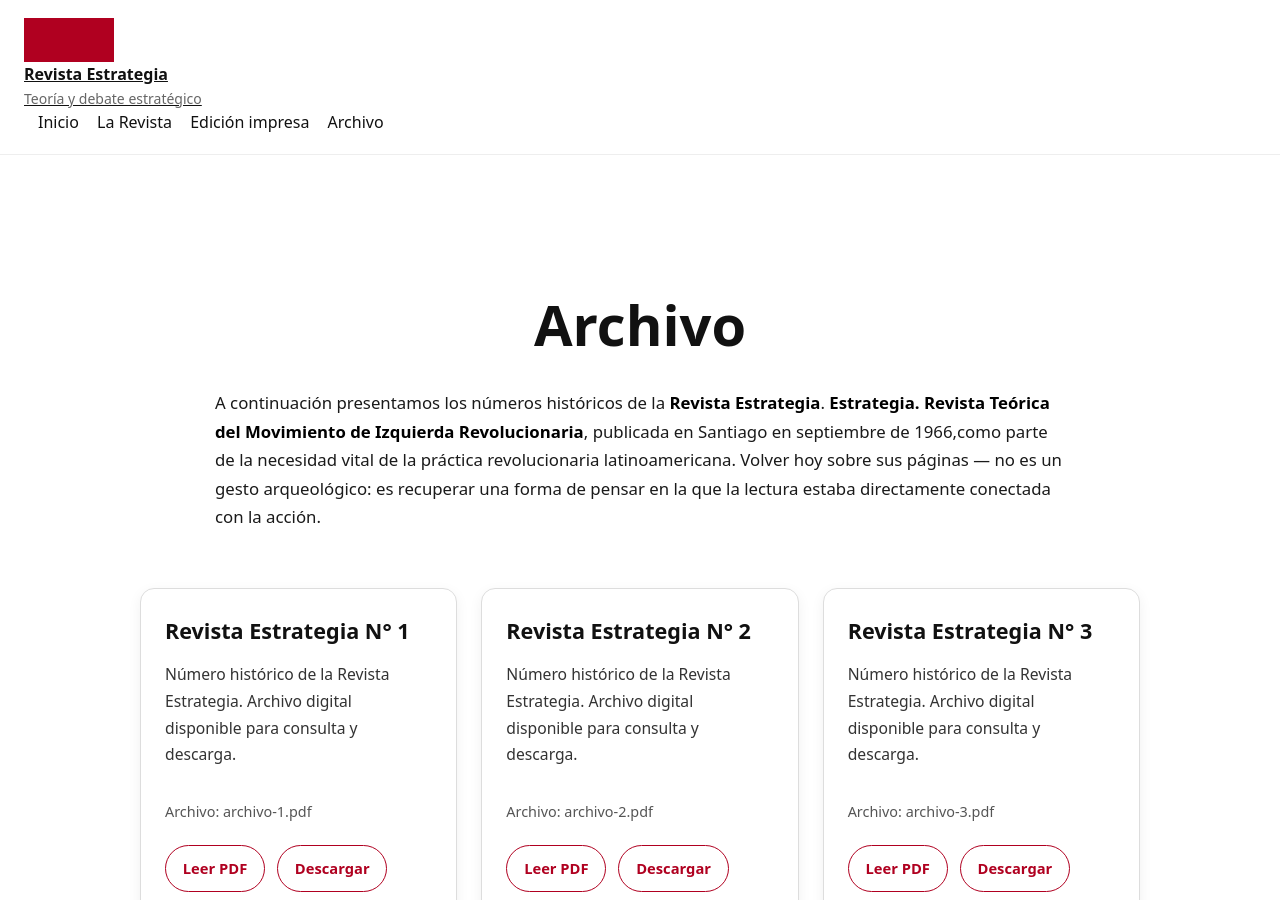
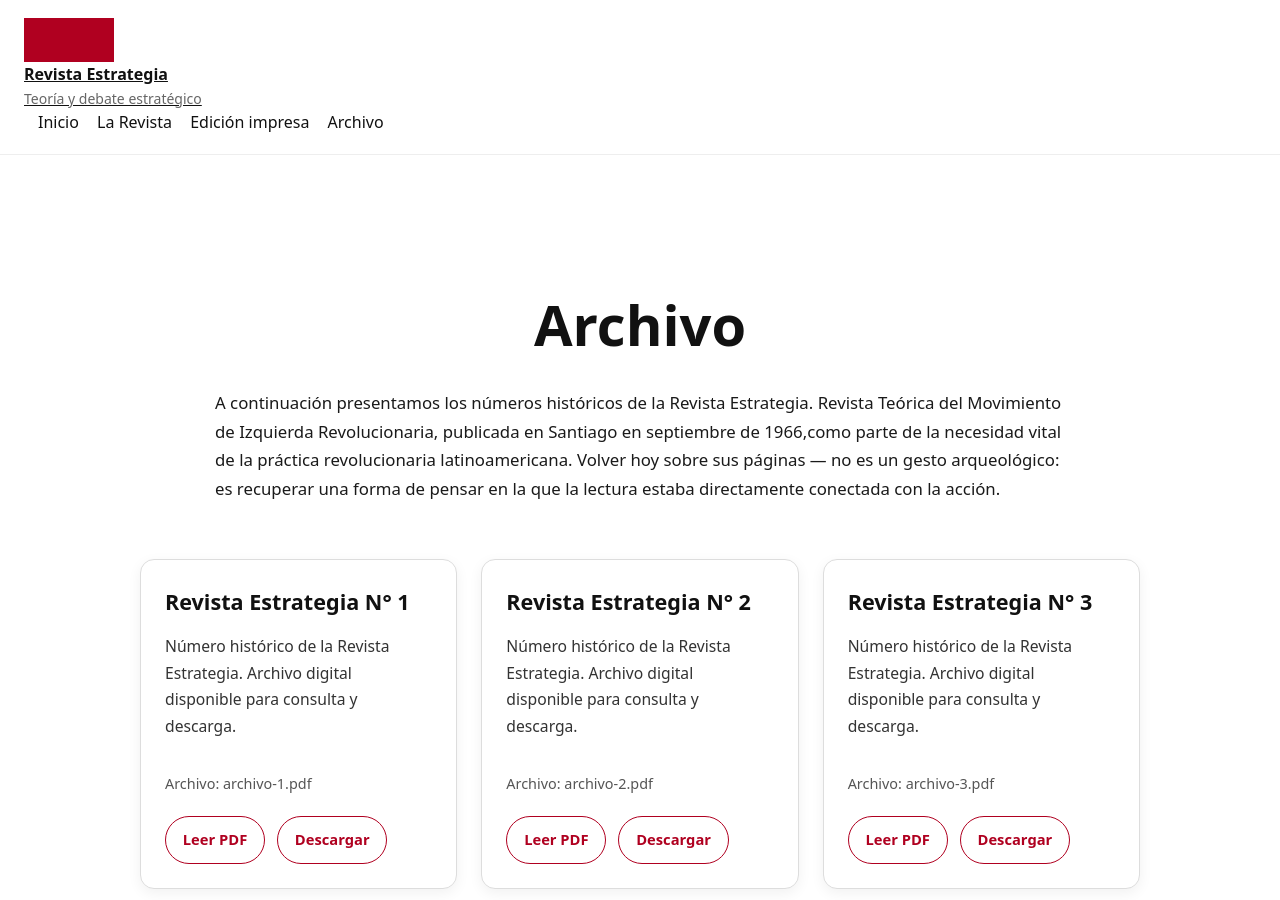
Before and after one commit to 6thr5r4fqd-dotcom/6thr5r4fqd-dotcom.github.io, a Jekyll site: the page built from archivo.md, in a window 1280 px wide and 900 px high. Built offline with Jekyll 4.4.1, drawn with Linux system fonts in a browser that asks for light colours.

Commit message:
Update archivo.md

```diff
--- a/archivo.md
+++ b/archivo.md
@@ -131,7 +131,7 @@
     <h1 class="archivo-title">Archivo</h1>
 
     <p>
-      A continuación presentamos los números históricos de la <strong>Revista Estrategia</strong>. <strong>Estrategia. Revista Teórica del Movimiento de Izquierda Revolucionaria</strong>, publicada en Santiago en septiembre de 1966,como parte de la necesidad vital de la práctica revolucionaria latinoamericana. Volver hoy sobre sus páginas — no es un gesto arqueológico: es recuperar una forma de pensar en la que la lectura estaba directamente conectada con la acción.
+      A continuación presentamos los números históricos de la Revista Estrategia. Revista Teórica del Movimiento de Izquierda Revolucionaria, publicada en Santiago en septiembre de 1966,como parte de la necesidad vital de la práctica revolucionaria latinoamericana. Volver hoy sobre sus páginas — no es un gesto arqueológico: es recuperar una forma de pensar en la que la lectura estaba directamente conectada con la acción.
     </p>
   </div>
 
```
